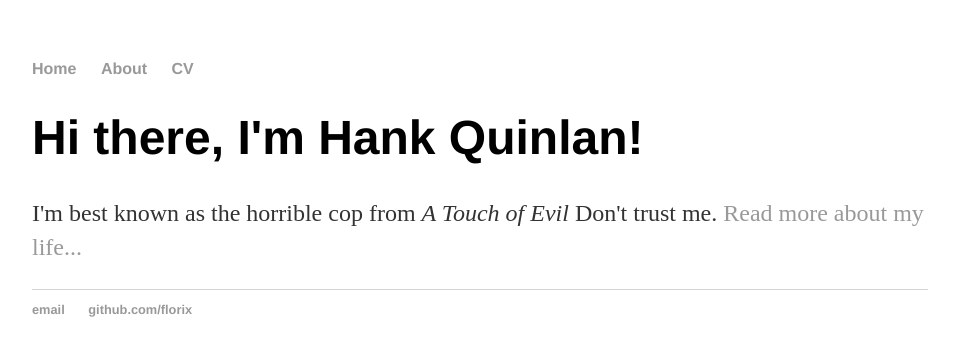
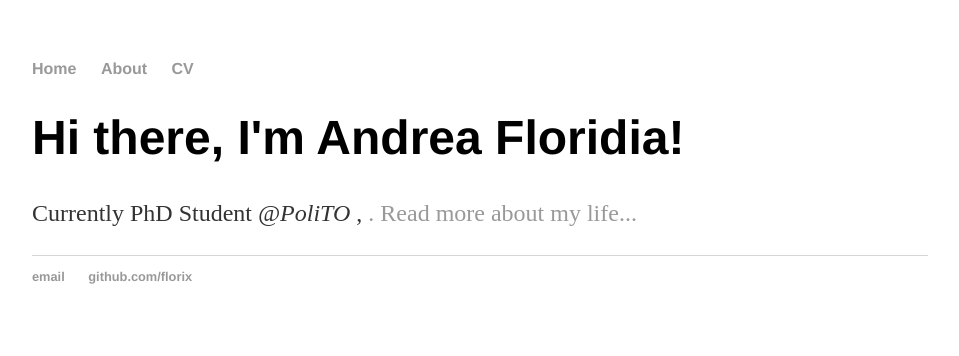
Before and after one commit to florix/florix.github.io, a Jekyll site: the page built from about/index.html, in a window 1280 px wide. Shown: the top 356 px of the page, without its empty margins (160-1119 px from the left). Built offline with Jekyll 4.4.1, drawn with Linux system fonts in a browser that asks for light colours.

Commit message:
Update index.html

```diff
--- a/cv/index.html
+++ b/about/index.html
@@ -1,8 +1,8 @@
 ---
 layout: default
-title: Hank Quinlan, Horrible Cop
+title: Andrea Floridia Homepage
 ---
 <div class="blurb">
-	<h1>Hi there, I'm Hank Quinlan!</h1>
-	<p>I'm best known as the horrible cop from <em>A Touch of Evil</em> Don't trust me. <a href="/about">Read more about my life...</a></p>
+	<h1>Hi there, I'm Andrea Floridia!</h1>
+	<p>Currently PhD Student <em> @PoliTO </em>, <a href="http://www.cad.polito.it/staff/index.html" CAD and Reliability Group </a> . <a href="/about">Read more about my life...</a></p>
 </div><!-- /.blurb -->
```
